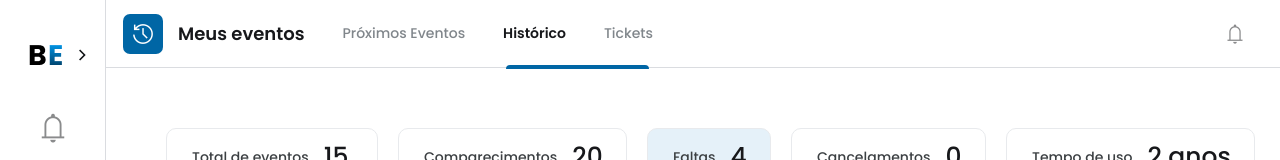
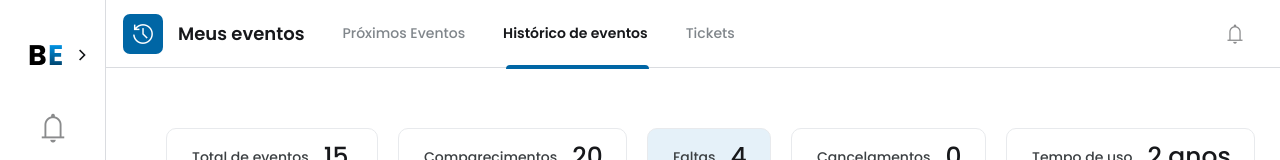
Before and after one commit to EsyProject/EsyFrontend, a React (Vite) app: page /historic in a window 1280 px wide. Shown: the top 160 px of the page. Built offline with nearby package versions, Linux system fonts and the light colour scheme.

Commit message:
feat: changing the value of the prop that is being passed to the navbar component

```diff
--- a/src/pages/Historic/Historic.jsx
+++ b/src/pages/Historic/Historic.jsx
@@ -52,7 +52,7 @@ const Historic = () => {
         navigationText="Meus eventos"
         tabs={[
           { name: "schedule", text: "Próximos Eventos", link: "/schedule" },
-          { name: "historic", text: "Histórico", link: "/historic" },
+          { name: "historic", text: "Histórico de eventos", link: "/historic" },
           { name: "tickets", text: "Tickets", link: "/tickets" }
         ]}
       />
```
